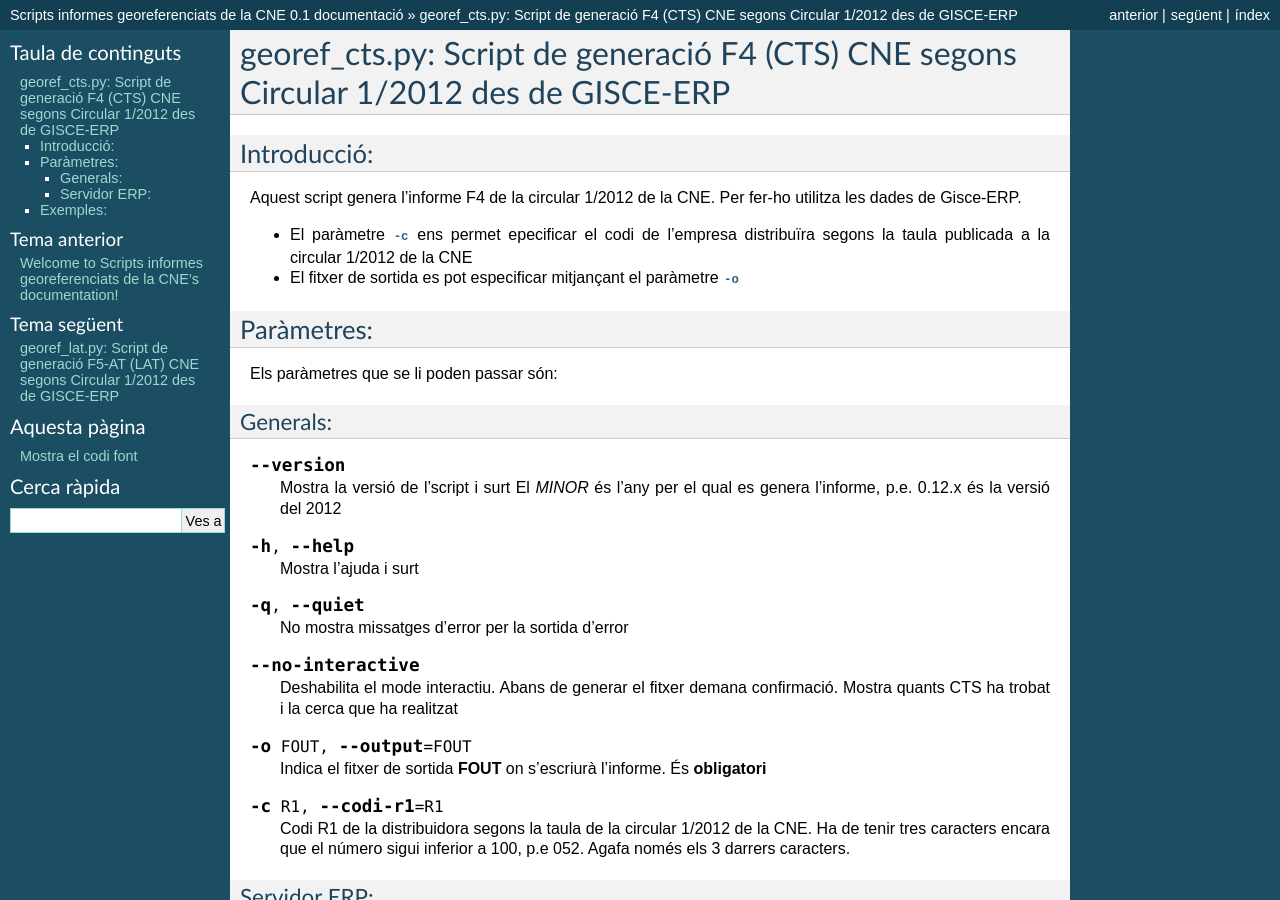
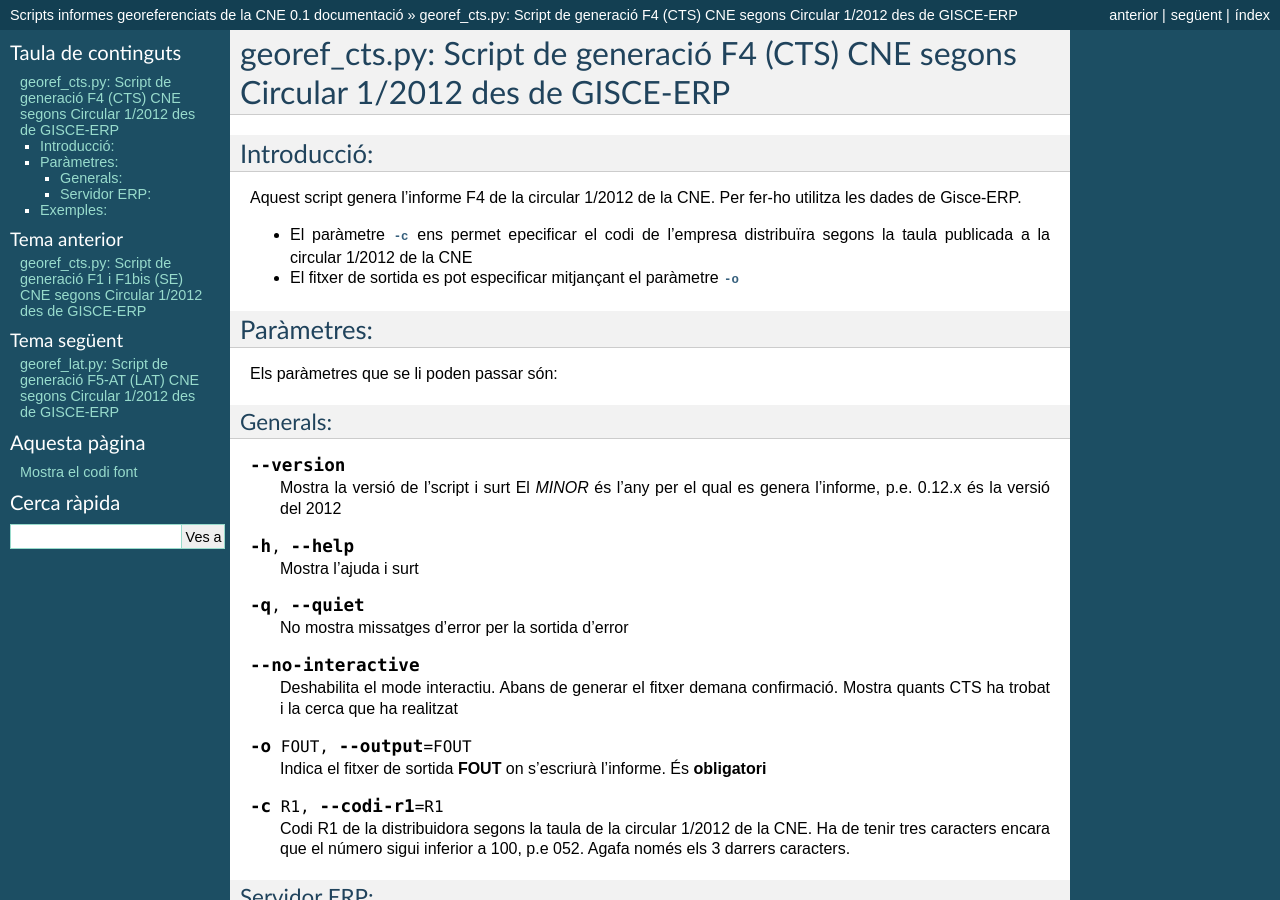
Before and after one commit to gisce/georef, a Sphinx documentation site: the page built from docs/source/georef_cts.rst, in a window 1280 px wide and 900 px high. Built offline with Sphinx 7.4.7, drawn with Linux system fonts in a browser that asks for light colours.

Commit message:
FIX Ordenar índex F1 -> F7

```diff
--- a/docs/source/index.rst
+++ b/docs/source/index.rst
@@ -12,11 +12,11 @@
 .. toctree::
    :maxdepth: 2
 
+   georef_subest
    georef_cts
    georef_lat
    georef_lbt
    georef_cups
-   georef_subest
 
 Scripts de Suport:
 ------------------
```
